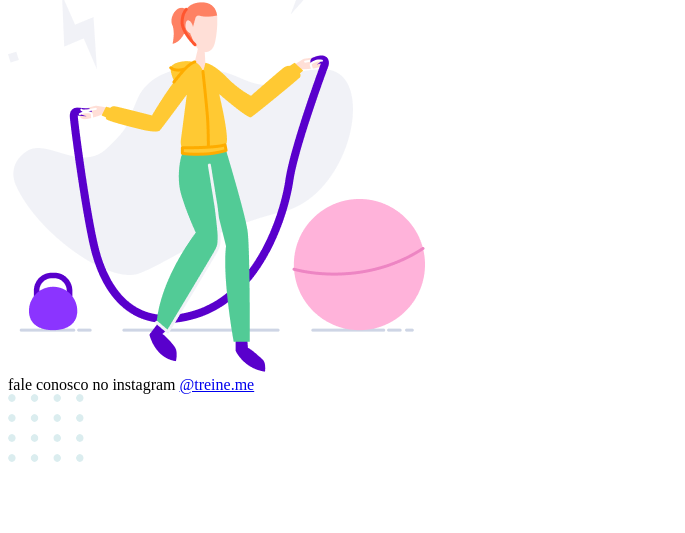
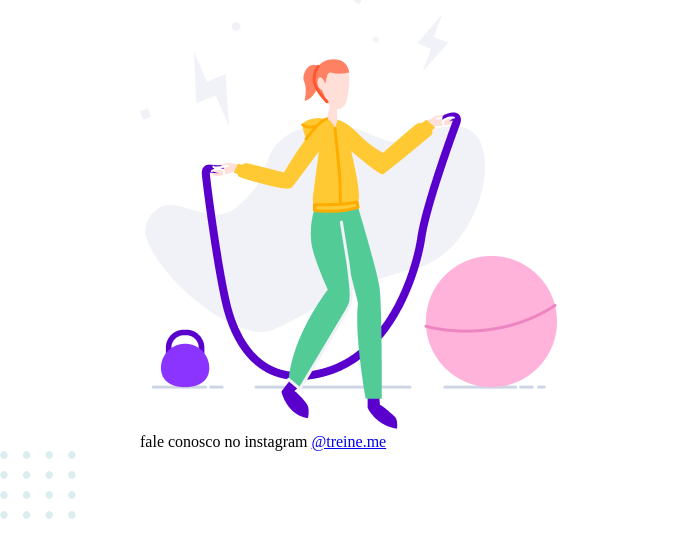
Before and after one commit to Matbusta/Projeto03, a plain HTML site: page index.html in a window 1280 px wide. Shown: the part 323-856 px from the top of the page, without its empty margins (0-685 px from the left). Before the commit the page ends 807 px from the top, so only its background shows below. Drawn offline with Linux system fonts and the light colour scheme.

Commit message:
:tada: aula-04

```diff
--- /dev/null
+++ b/css/style.css
@@ -0,0 +1,8 @@
+body{
+  margin: 0;
+}
+
+.page{
+  width: 1000px;
+  margin: 65px auto 0;
+}
--- a/index.html
+++ b/index.html
@@ -5,6 +5,8 @@
     <meta charset="UTF-8">
     <meta name="viewport" content="width=device-width, initial-scale=1.0">
     <title>Treine me</title>
+
+    <link rel="stylesheet" href="./css/style.css">
   </head>
 
   <body>
```
